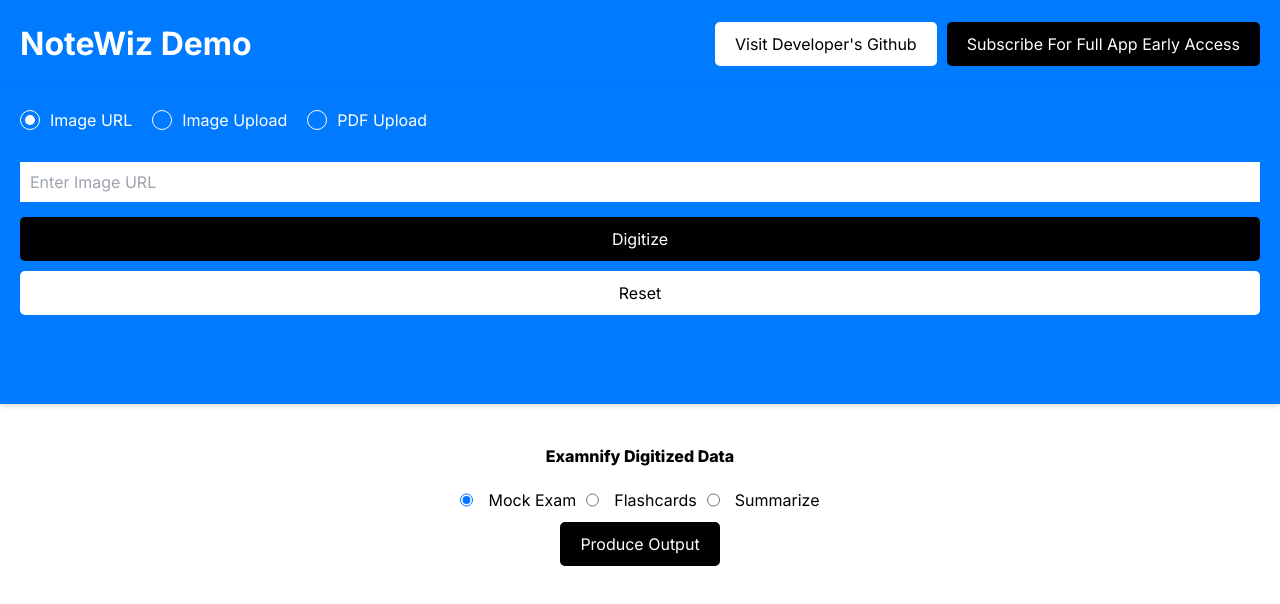
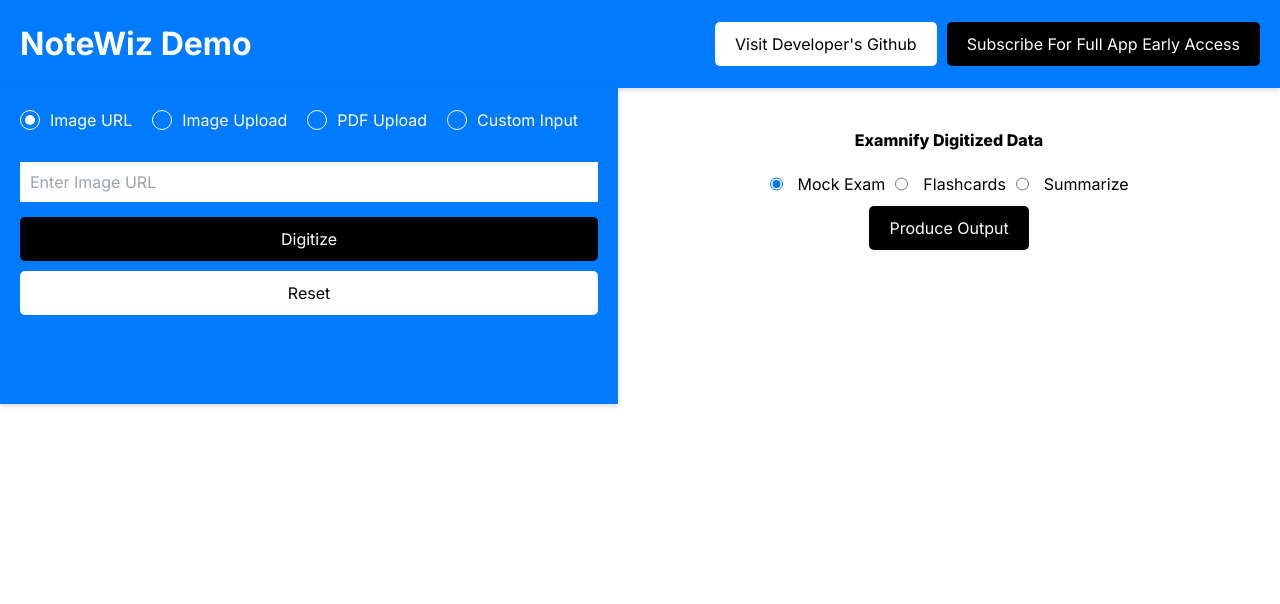
Before and after one commit to withoutwax13/notewiz-demo, a Next.js app: page / in a window 1280 px wide. Shown: the top 604 px of the page. Built offline with nearby package versions, Linux system fonts and the light colour scheme.

Commit message:
changed layout

```diff
--- a/app/globals.css
+++ b/app/globals.css
@@ -49,6 +49,9 @@
   justify-content: center;
   align-items: center;
   margin: auto;
+  word-wrap: break-word;
+  white-space: pre-wrap;
+  overflow-wrap: break-word;
 }
 
 .digitized-image img {
@@ -233,10 +236,7 @@
   justify-content: center;
   gap: 20px;
   padding: 20px;
-  margin-bottom: 20px;
-  margin-top: 20px;
-  margin-left: 5%;
-  margin-right: 5%;
+  margin: 20px auto;
 }
 
 .examnify-data-utilities {
--- a/app/page.js
+++ b/app/page.js
@@ -7,9 +7,9 @@
 export default function Home() {
   const [promptData, setPromptData] = useState({});
   return (
-    <main>
-      <ImageDigitizer setPromptData={setPromptData} />
-      <ExamnifyData promptData={promptData} />
+    <main style={{ display: "flex", width: "100%", alignItems: "flex-start"  }}>
+      <ImageDigitizer style={{ flex: "0 0 40%" }} setPromptData={setPromptData}/>
+      <ExamnifyData style={{ flex: "0 0 60%" }} promptData={promptData}/>
     </main>
   );
 }
--- a/components/ImageDigitizer/index.js
+++ b/components/ImageDigitizer/index.js
@@ -77,6 +77,7 @@
   const [uploadedImage, setUploadedImage] = useState("");
   const [uploadedPDF, setUploadedPDF] = useState("");
   const [uploadType, setUploadType] = useState("Image URL");
+  const [customInput, setCustomInput] = useState("");
   const [isLoading, setIsLoading] = useState(false);
 
   const handleImageUpload = (e) => {
@@ -86,6 +87,10 @@
   const handlePdfUpload = (e) => {
     const file = e.target.files[0];
     setUploadedPDF(file);
+  };
+
+  const handleCustomInput = (e) => {
+    setCustomInput(e.target.value);
   };
 
   const handleDigitize = () => {
@@ -122,6 +127,18 @@
           setPromptData(result);
         });
       }
+    } else if (uploadType === "Custom Input") {
+      if (customInput === "") {
+        return alert("Please enter some text.");
+      } else {
+        setIsLoading(true);
+        const result = {};
+        result.text = customInput;
+        result.success = true;
+        setIsLoading(false);
+        setDigitizedData(result);
+        setPromptData(result);
+      }
     }
   };
   const handleReset = () => {
@@ -129,6 +146,7 @@
     setImageURL("");
     setUploadedImage("");
     setUploadedPDF("");
+    setCustomInput("");
   };
   return (
     <div className="image-digitizer">
@@ -175,6 +193,20 @@
             className="radio-input data-source-utility-input"
           />
           <label htmlFor="pdfUpload">PDF Upload</label>
+
+          <input
+            type="radio"
+            id="customInput"
+            name="uploadType"
+            value="Custom Input"
+            checked={uploadType === "Custom Input"}
+            onChange={(e) => {
+              handleReset();
+              setUploadType(e.target.value);
+            }}
+            className="radio-input data-source-utility-input"
+          />
+          <label htmlFor="customInput">Custom Input</label>
         </div>
 
         {uploadType === "Image URL" && (
@@ -205,6 +237,15 @@
           />
         )}
 
+        {uploadType === "Custom Input" && (
+          <textarea
+            style={{ color: "black", padding: "10px", marginBottom: "10px" }}
+            rows={10}
+            value={customInput}
+            onChange={(e) => handleCustomInput(e)}
+          />
+        )}
+
         <button
           className="primary-btn"
           onClick={handleDigitize}
@@ -217,8 +258,15 @@
         </button>
       </div>
       <div className="accordion">
-        <button onClick={() => setIsOpen(!isOpen)} style={{ fontWeight: "800" }}>
-          {digitizedData === null ? ("") : (isOpen ? "Hide Digitized Data" : "Show Digitized Data")}
+        <button
+          onClick={() => setIsOpen(!isOpen)}
+          style={{ fontWeight: "800" }}
+        >
+          {digitizedData === null
+            ? ""
+            : isOpen
+            ? "Hide Digitized Data"
+            : "Show Digitized Data"}
         </button>
 
         {isOpen && (
```
